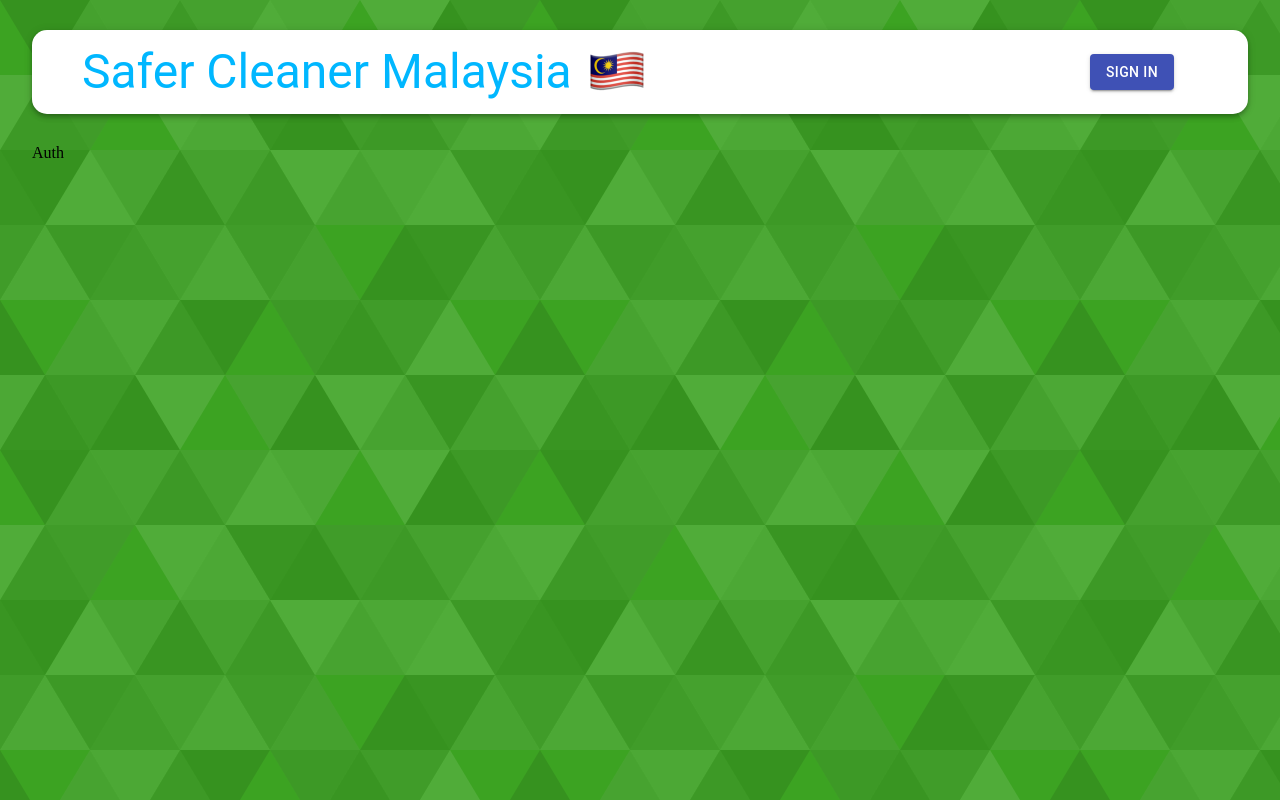
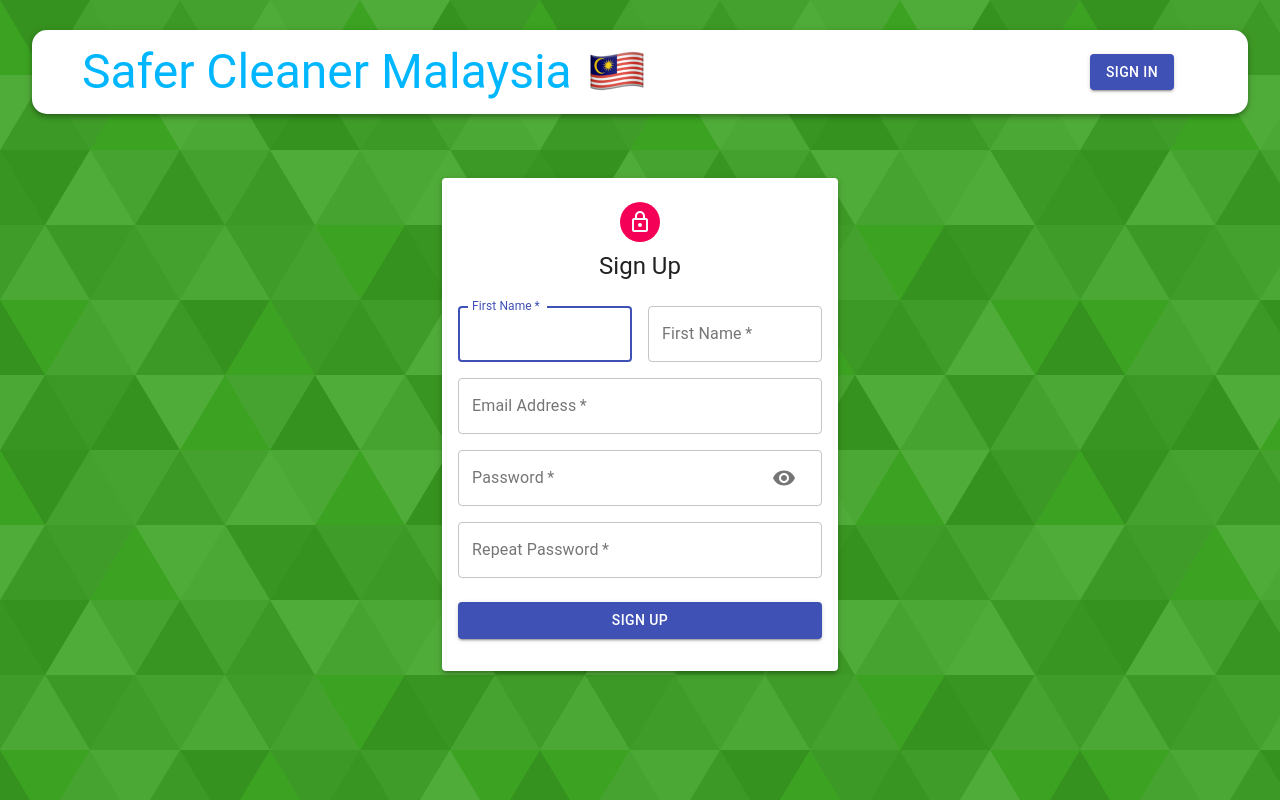
Before and after one commit to pauliand3138/safer-cleaner-malaysia, a React (Create React App) app in the folder client/: page /auth in a window 1280 px wide. Built offline with nearby package versions, Linux system fonts and the light colour scheme; the HTML template or start-up script is replaced by a standard one.

Commit message:
Add dynamic sign in and sign up form

```diff
--- a/client/src/components/Auth/Auth.js
+++ b/client/src/components/Auth/Auth.js
@@ -1,9 +1,55 @@
-import React from 'react'
+import React, { useState } from 'react';
+import { Avatar, Button, Paper, Grid, Typography, Container, TextField } from '@material-ui/core';
+import LockOutlinedIcon from '@material-ui/icons/LockOutlined';
+import Input from './Input';
+
+import useStyles from './styles';
 
 const Auth = () => {
-    const state = null;
+    const classes = useStyles();
+    const [showPassword, setShowPassword] = useState(false);
+
+    const isSignup = true;
+
+    const handleSubmit = () => {
+
+    };
+
+    const handleChange = () => {
+
+    };
+
+    const handleShowPassword = () => {
+        setShowPassword((prevShowPassword) => !prevShowPassword)
+    };
+
     return (
-        <div>Auth</div>
+        <Container component="main" maxWidth="xs">
+            <Paper className={classes.paper} elevation={3}>
+                <Avatar className={classes.avatar}>
+                    <LockOutlinedIcon />
+                </Avatar>
+                <Typography variant="h5">{isSignup ? 'Sign Up' : 'Sign In'}</Typography>
+                <form className={classes.form} onSubmit={handleSubmit}>
+                    <Grid container spacing={2}>
+                        {
+                            isSignup && (
+                                <>
+                                    <Input name="firstName" label="First Name" handleChange={handleChange} autoFocus half/>
+                                    <Input name="firstName" label="First Name" handleChange={handleChange} half />
+                                </>
+                            )
+                        }
+                        <Input name="email" label="Email Address" handleChange={handleChange} type="email"/>
+                        <Input name="password" label="Password" handleChange={handleChange} type={showPassword ? "text" : "password"} handleShowPassword={handleShowPassword} />
+                        { isSignup && <Input name="confirmPassword" label="Repeat Password" handleChange={handleChange} type="password"/>}
+                    </Grid>
+                    <Button type="submit" fullWidth variant="contained" color="primary" className={classes.submit}>
+                        { isSignup ? 'Sign Up' : 'Sign In' }
+                    </Button>
+                </form>
+            </Paper>
+        </Container>
     );
 }
 
--- /dev/null
+++ b/client/src/components/Auth/Input.js
@@ -0,0 +1,32 @@
+import React from 'react';
+import { TextField, Grid, InputAdornment, IconButton } from '@material-ui/core';
+import Visibility from '@material-ui/icons/Visibility';
+import VisibilityOff from '@material-ui/icons/VisibilityOff';
+
+const Input = ({ half, name, label, handleChange, autoFocus, type, handleShowPassword }) => {
+  return (
+    <Grid item xs={12} sm={half ? 6 : 12}>
+        <TextField
+            name={name}
+            onChange={handleChange}
+            variant="outlined"
+            required
+            fullWidth
+            label={label}
+            autoFocus={autoFocus}
+            type={type}
+            InputProps={name === 'password' &&{
+                endAdornment: (
+                    <InputAdornment position="end">
+                        <IconButton onClick={handleShowPassword}>
+                            {type === 'password' ? <Visibility /> : <VisibilityOff/>}
+                        </IconButton>
+                    </InputAdornment>
+                )
+            }}
+        />
+    </Grid>
+  )
+}
+
+export default Input
--- a/client/src/components/Auth/styles.js
+++ b/client/src/components/Auth/styles.js
@@ -0,0 +1,30 @@
+import { makeStyles } from '@material-ui/core/styles';
+
+export default makeStyles((theme) => ({
+  paper: {
+    marginTop: theme.spacing(8),
+    display: 'flex',
+    flexDirection: 'column',
+    alignItems: 'center',
+    padding: theme.spacing(2),
+  },
+  root: {
+    '& .MuiTextField-root': {
+      margin: theme.spacing(1),
+    },
+  },
+  avatar: {
+    margin: theme.spacing(1),
+    backgroundColor: theme.palette.secondary.main,
+  },
+  form: {
+    width: '100%', // Fix IE 11 issue.
+    marginTop: theme.spacing(3),
+  },
+  submit: {
+    margin: theme.spacing(3, 0, 2),
+  },
+  googleButton: {
+    marginBottom: theme.spacing(2),
+  },
+}));
```
